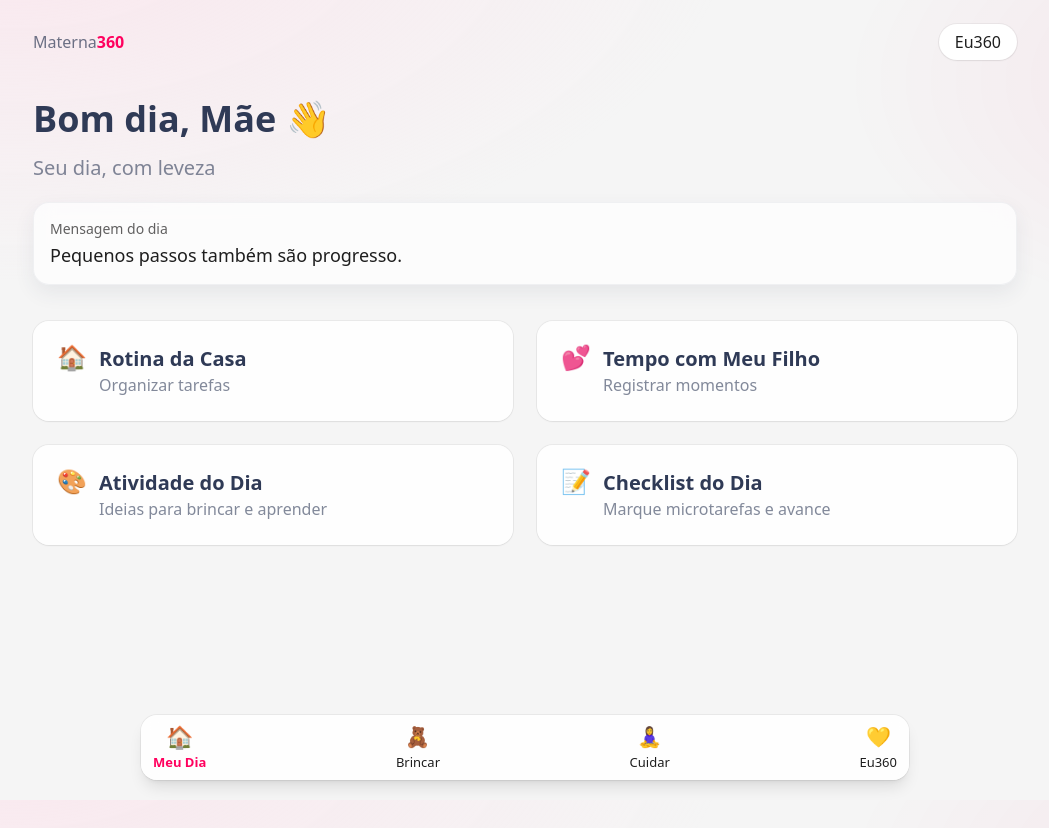
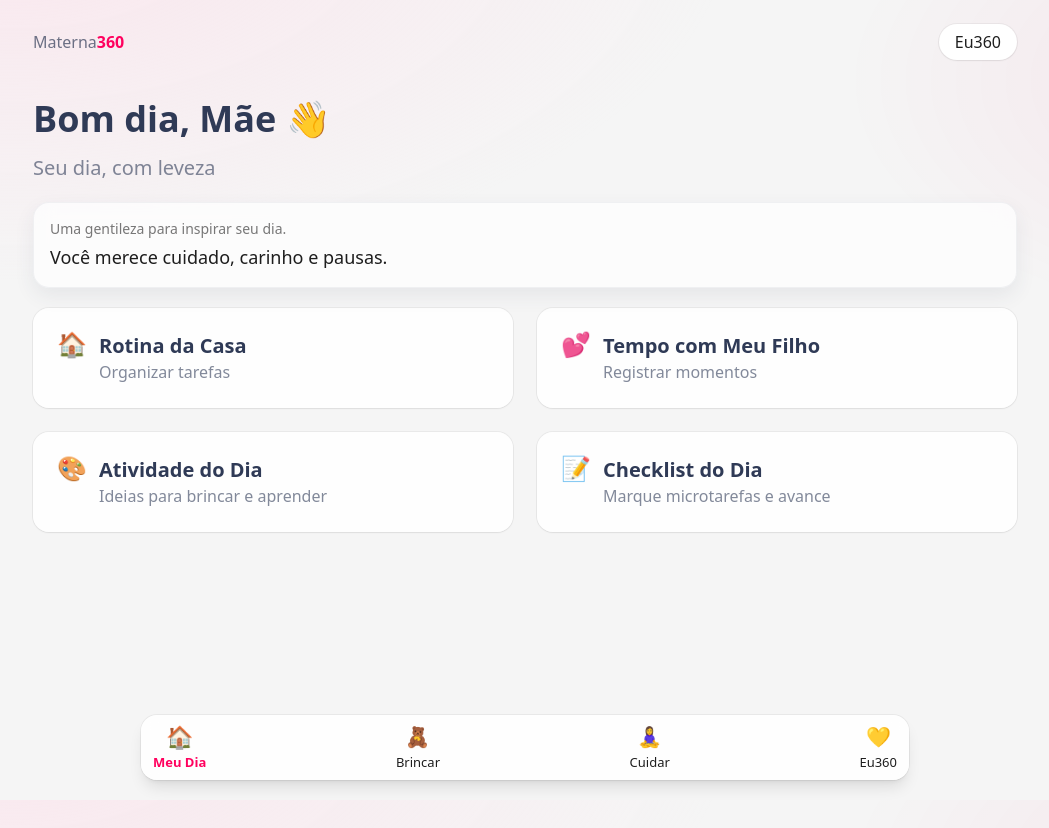
Before and after one commit to simonebrusco/materna360-app, a Next.js app in the folder materna360_starter/: page /meu-dia in a window 1280 px wide. Shown: the top 828 px of the page, without its empty margins (115-1164 px from the left). Built offline with nearby package versions, Linux system fonts and the light colour scheme.

Commit message:
Update MessageOfDay.jsx

```diff
--- a/materna360_starter/components/MessageOfDay.jsx
+++ b/materna360_starter/components/MessageOfDay.jsx
@@ -1,59 +1,61 @@
 "use client";
 
 import { useEffect, useMemo, useState } from "react";
+import GlassCard from "./GlassCard";
 import { get, set, keys } from "../lib/storage";
 
 const MESSAGES = [
-  "Respire fundo. Você está fazendo o seu melhor 💛",
-  "Pequenos passos também são progresso.",
-  "Se acolha hoje: 5 min para você já mudam o dia.",
-  "Você não está sozinha. Conte com a gente.",
-  "Faça uma coisa por vez — com carinho."
+  "Você está fazendo o melhor que pode — e isso é lindo.",
+  "Pequenos avanços também são avanços. 💛",
+  "Respire fundo. Seu ritmo é o certo para hoje.",
+  "Você merece cuidado, carinho e pausas.",
+  "Um momento de presença vale por mil. 🌿",
 ];
 
-// Guardamos índice e data da última exibição.
-// Troca automática se passaram >= 24h desde o último registro.
-function nextIndex(curr) {
-  return (curr + 1) % MESSAGES.length;
+function todayKey() {
+  const d = new Date();
+  return `${d.getFullYear()}-${d.getMonth() + 1}-${d.getDate()}`;
 }
 
 export default function MessageOfDay() {
-  const [msg, setMsg] = useState(MESSAGES[0]);
-
-  const key = keys.motd || "m360:motd"; // fallback por segurança
-  const now = useMemo(() => Date.now(), []);
-  const DAY_MS = 24 * 60 * 60 * 1000;
+  const [msg, setMsg] = useState("");
 
   useEffect(() => {
-    const saved = get(key, { index: 0, ts: 0 });
-    // se já passou 1 dia, rotaciona
-    if (!saved.ts || now - saved.ts >= DAY_MS) {
-      const idx = nextIndex(saved.index || 0);
-      const payload = { index: idx, ts: now };
-      set(key, payload);
-      setMsg(MESSAGES[idx]);
+    const storageKey = keys.messageOfDay || "m360:message_of_day";
+    const rec = get(storageKey, null);
+    const today = todayKey();
 
-      // badge por “organização” (gatilho ao rotacionar automaticamente)
-      if (typeof window !== "undefined") {
-        window.dispatchEvent(
-          new CustomEvent("m360:win", {
-            detail: { type: "badge", name: "Organizada" },
-          })
-        );
-      }
-    } else {
-      // ainda dentro da janela de 24h → mantém
-      setMsg(MESSAGES[saved.index || 0]);
+    if (rec && rec.day === today && rec.text) {
+      setMsg(rec.text);
+      return;
     }
-  }, [DAY_MS, key, now]);
+
+    // sorteia nova mensagem do dia
+    const idx = Math.floor((Date.now() / 86400000) % MESSAGES.length); // muda a cada dia
+    const text = MESSAGES[idx];
+
+    set(storageKey, { day: today, text });
+    setMsg(text);
+
+    // badge opcional (Organizada) ao rolar nova mensagem diária
+    if (typeof window !== "undefined") {
+      window.dispatchEvent(
+        new CustomEvent("m360:win", { detail: { type: "badge", name: "Organizada" } })
+      );
+    }
+  }, []);
+
+  const subtitle = useMemo(
+    () => "Uma gentileza para inspirar seu dia.",
+    []
+  );
+
+  if (!msg) return null;
 
   return (
-    <section className="glass rounded-2xl p-4 mb-4">
-      <div className="text-sm opacity-70 mb-1">Mensagem do dia</div>
-      <p className="text-lg leading-snug">
-        {msg}
-      </p>
-      {/* sem CTA de troca manual, conforme pedido */}
-    </section>
+    <GlassCard className="p-4">
+      <div className="text-sm opacity-60">{subtitle}</div>
+      <div className="mt-1 text-lg">{msg}</div>
+    </GlassCard>
   );
 }
```
